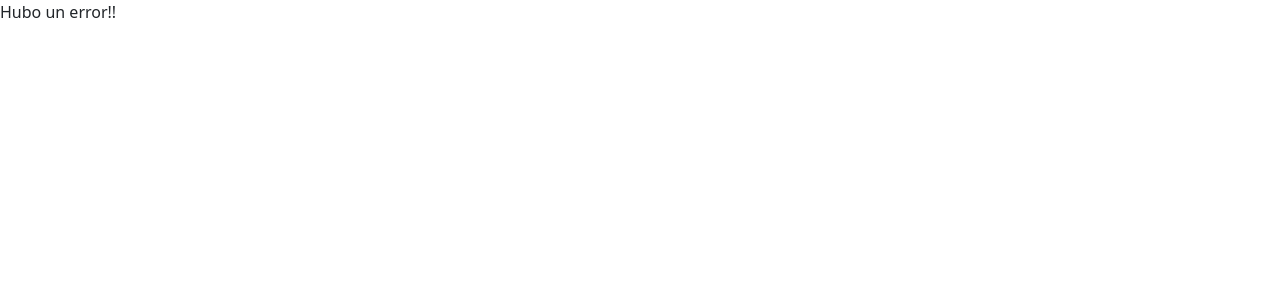
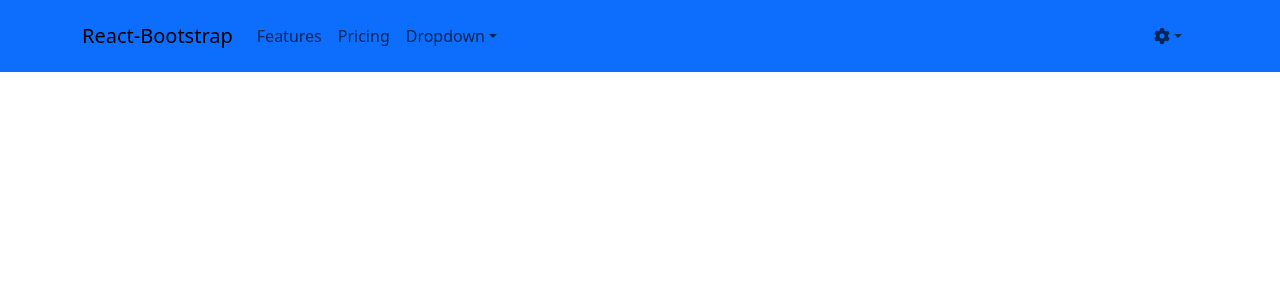
Before and after one commit to pavas0921/prontto_frontend, a React (Vite) app: page /dashboard in a window 1280 px wide. Before the commit this address had no page. Shown: the top 300 px of the page. Built offline with nearby package versions, Linux system fonts and the light colour scheme.

Commit message:
Se agrega estructura base al navbar

```diff
--- a/package.json
+++ b/package.json
@@ -20,7 +20,8 @@
     "react-bootstrap": "^2.8.0",
     "react-dom": "^18.2.0",
     "react-redux": "^8.0.5",
-    "react-router-dom": "^6.11.1"
+    "react-router-dom": "^6.11.1",
+    "react-sweetalert2": "^0.6.0"
   },
   "devDependencies": {
     "@types/react": "^18.2.14",
--- a/src/components/LoginForm/LoginForm.jsx
+++ b/src/components/LoginForm/LoginForm.jsx
@@ -5,6 +5,7 @@
 import Form from "react-bootstrap/Form";
 import Image from "react-bootstrap/Image";
 import { useDispatch, useSelector } from "react-redux";
+import { useNavigate } from "react-router-dom";
 import { Login, selectLoginState } from "../../features/login/loginSlice";
 import { Loader } from "../Loader";
 import "./styles.css";
@@ -20,6 +21,7 @@
     msg: "",
     status: false,
   });
+  const navigate = useNavigate()
   const dispatch = useDispatch();
   const loginData = useSelector(selectLoginState);
   const {user} = loginData;
@@ -34,7 +36,7 @@
       sessionStorage.setItem("token", token)
       sessionStorage.setItem("role", role)
       sessionStorage.setItem("store", store)
-      console.log(user)
+      navigate("/dashboard")
     }
    }, [token]);
 
--- /dev/null
+++ b/src/components/Navbar/NavbarComponent.jsx
@@ -0,0 +1,54 @@
+import { faGear } from '@fortawesome/free-solid-svg-icons';
+import { FontAwesomeIcon } from '@fortawesome/react-fontawesome';
+import Container from 'react-bootstrap/Container';
+import Nav from 'react-bootstrap/Nav';
+import NavDropdown from 'react-bootstrap/NavDropdown';
+import Navbar from 'react-bootstrap/Navbar';
+
+const NavbarComponent = () =>{
+  const handleCreateUser = () =>{
+    console.log("Crear usuario")
+  }
+    return (
+<Navbar collapseOnSelect expand="lg" className="bg-primary">
+      <Container>
+        <Navbar.Brand href="#home">React-Bootstrap</Navbar.Brand>
+        <Navbar.Toggle aria-controls="responsive-navbar-nav" />
+        <Navbar.Collapse id="responsive-navbar-nav">
+          <Nav className="me-auto">
+            <Nav.Link href="#features">Features</Nav.Link>
+            <Nav.Link href="#pricing">Pricing</Nav.Link>
+            <NavDropdown title="Dropdown" id="collasible-nav-dropdown">
+              <NavDropdown.Item href="#action/3.1">Action</NavDropdown.Item>
+              <NavDropdown.Item href="#action/3.2">
+                Another action
+              </NavDropdown.Item>
+              <NavDropdown.Item href="#action/3.3">Something</NavDropdown.Item>
+              <NavDropdown.Divider />
+              <NavDropdown.Item href="#action/3.4">
+                Separated link
+              </NavDropdown.Item>
+            </NavDropdown>
+          </Nav>
+          <Nav>
+            <Nav.Link eventKey={2} href="#memes">
+            <NavDropdown title={<span><FontAwesomeIcon icon={faGear} /></span>} id="collasible-nav-dropdown">
+              <NavDropdown.Item href="#action/3.1" onClick={handleCreateUser}>Usuarios</NavDropdown.Item>
+              <NavDropdown.Item href="#action/3.2">
+                Another action
+              </NavDropdown.Item>
+              <NavDropdown.Item href="#action/3.3">Something</NavDropdown.Item>
+              <NavDropdown.Divider />
+              <NavDropdown.Item href="#action/3.4">
+                Separated link
+              </NavDropdown.Item>
+            </NavDropdown>
+            </Nav.Link>
+          </Nav>
+        </Navbar.Collapse>
+      </Container>
+    </Navbar>
+      );
+}
+
+export default NavbarComponent
--- /dev/null
+++ b/src/components/Navbar/index.js
@@ -0,0 +1,3 @@
+import NavbarComponent from "./NavbarComponent";
+
+export { NavbarComponent };
--- /dev/null
+++ b/src/pages/Dashboard.jsx
@@ -0,0 +1,12 @@
+import React from "react";
+import { NavbarComponent } from "../components/Navbar";
+
+const Dashboard = () => {
+  return (
+    <>
+    <NavbarComponent/>
+    </>
+  );
+};
+
+export default Dashboard;
--- a/src/pages/index.js
+++ b/src/pages/index.js
@@ -1,3 +1,4 @@
+import Dashboard from "./Dashboard";
 import Login from "./Login";
 
-export { Login };
+export { Dashboard, Login };
--- a/src/router/index.jsx
+++ b/src/router/index.jsx
@@ -1,9 +1,14 @@
 import { RouterProvider, createBrowserRouter } from "react-router-dom";
-import { Login } from "../pages/";
+import { Dashboard, Login } from "../pages/";
 const router = createBrowserRouter([
   {
     path: "/",
     element: <Login />,
+    errorElement: <div> Hubo un error!!</div>,
+  },
+  {
+    path: "/dashboard",
+    element: <Dashboard />,
     errorElement: <div> Hubo un error!!</div>,
   },
 
--- a/src/services/login.js
+++ b/src/services/login.js
@@ -1,5 +1,5 @@
-const API_BASE_URL = "https://prontto-backend.onrender.com";
-
+//const API_BASE_URL = "https://prontto-backend.onrender.com";
+const API_BASE_URL = "http://localhost:4000";
 export const loginAPI = async (body) => {
   try {
     const url = `${API_BASE_URL}/user/login`;
```
Also changed, not shown: src/components/User/UserTable/UserTable.jsx (added), src/components/User/UserTable/index.js (added), src/components/User/UserTable/styles.css (added), 1 other file (tests, documents, lock files or other folders).
